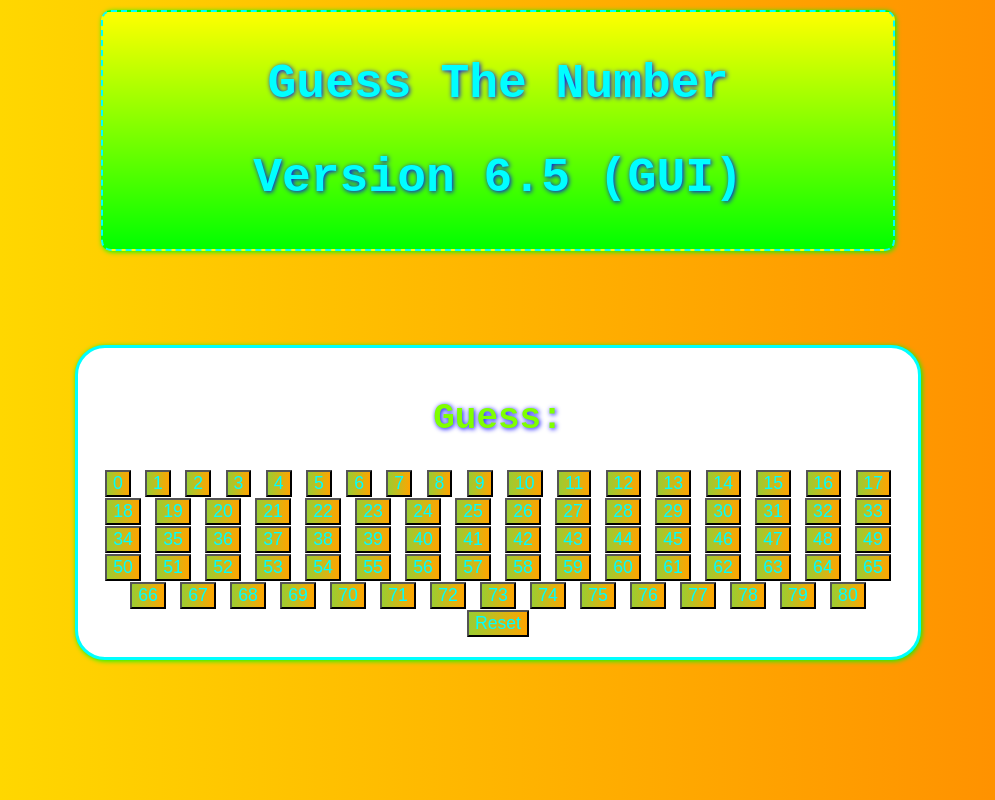
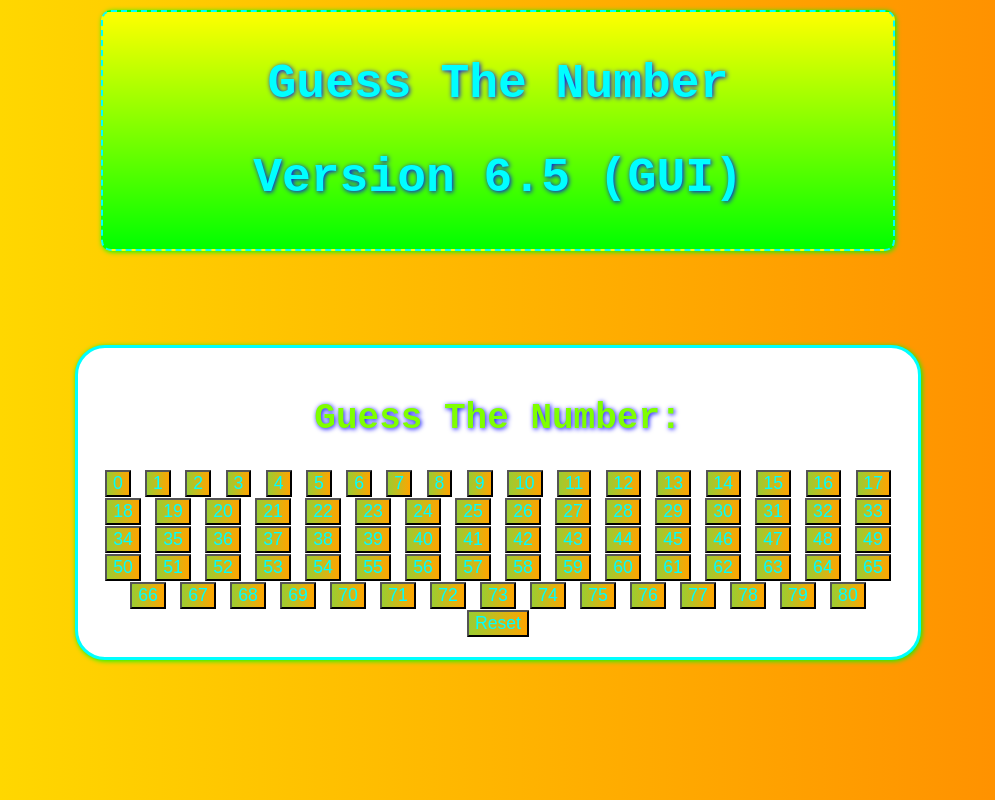
Before and after one commit to Gafer2163/HTML-Own-learning-code, a plain HTML site: page Guess The Number F/index.html in a window 1280 px wide. Shown: the whole page, without its empty margins (142-1137 px from the left). Drawn offline with nearby package versions, Linux system fonts and the light colour scheme.

Commit message:
fixed typo

```diff
--- a/Guess The Number F/index.html
+++ b/Guess The Number F/index.html
@@ -12,7 +12,7 @@
 <h2><br><br></h2>
 <main>
     <section class="sel">
-<h2>Guess:<br></h2>
+<h2>Guess The Number:<br></h2>
 <button onclick="g(0)">0</button>
 <button onclick="g(1)">1</button>
 <button onclick="g(2)">2</button>
```
